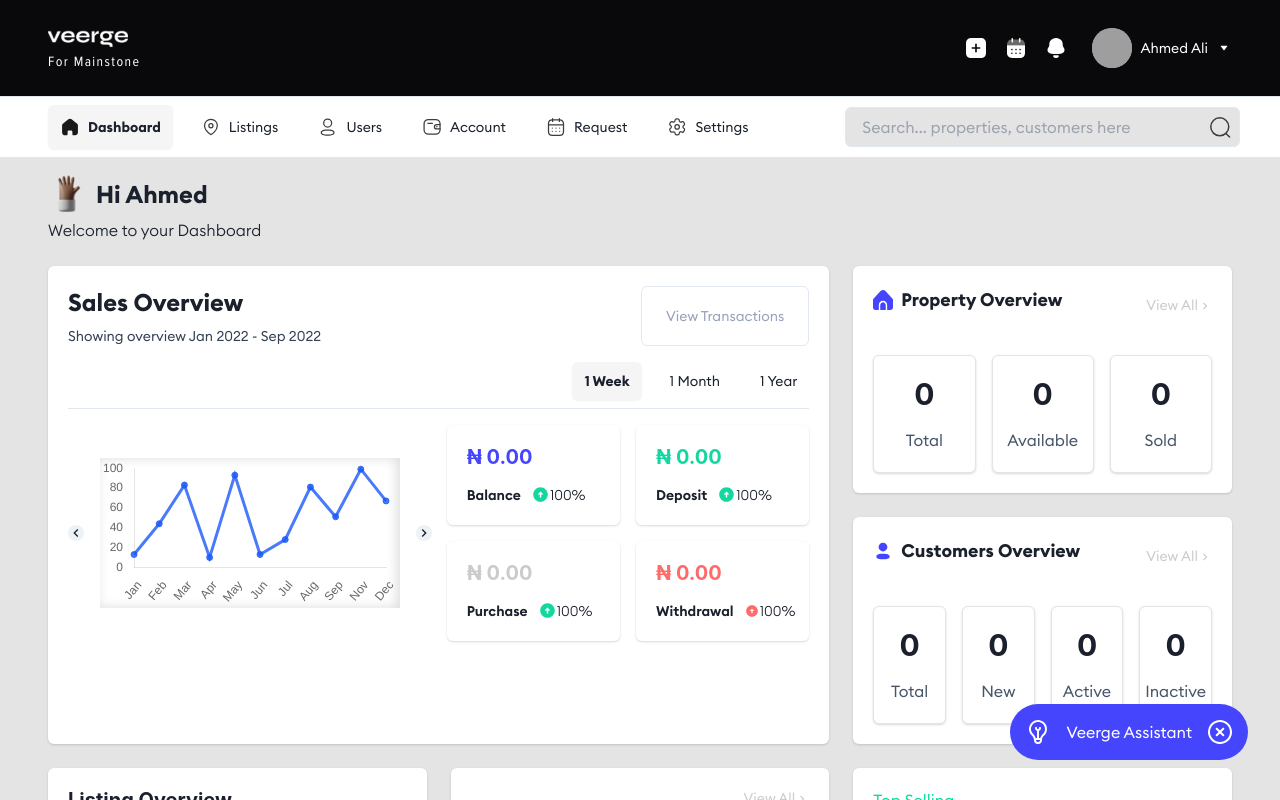
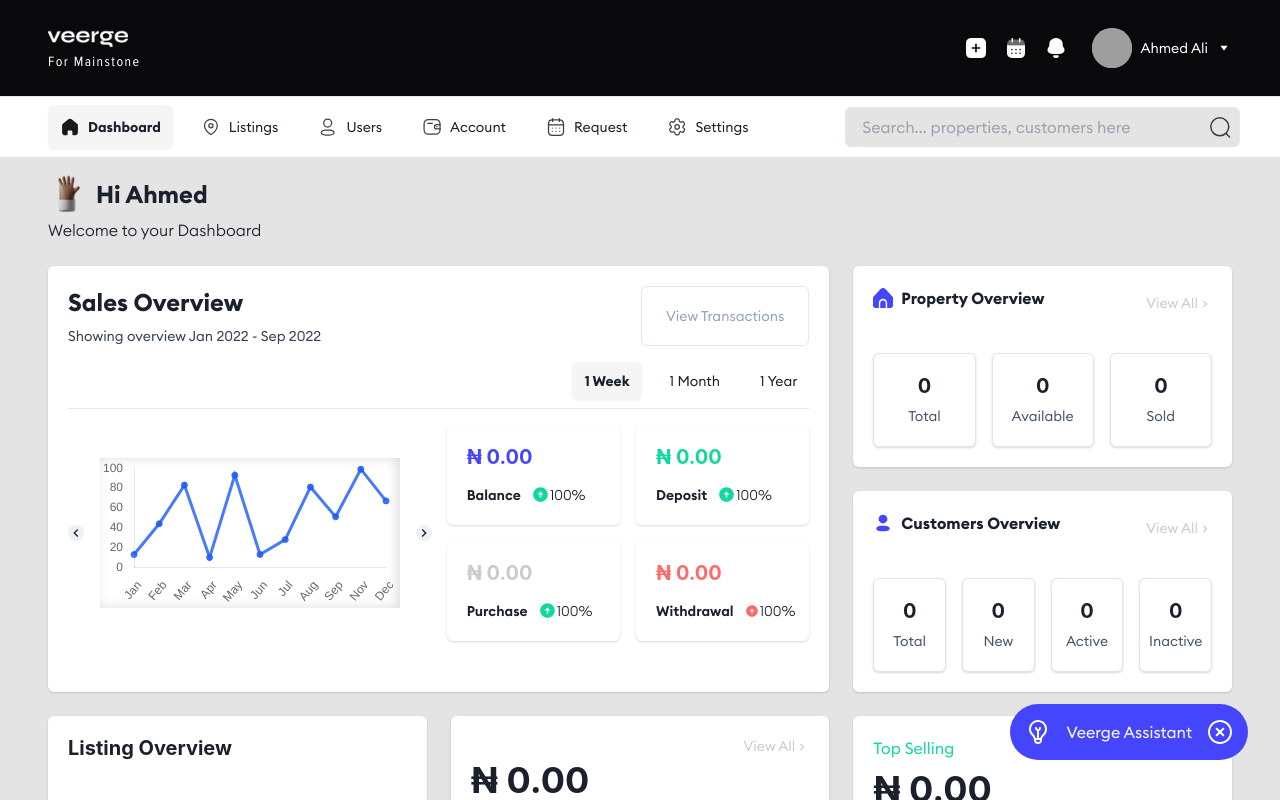
Before and after one commit to kaasikodes/verge, a Next.js app: page / in a window 1280 px wide. Shown: the top 800 px of the page. Built offline with nearby package versions, Linux system fonts and the light colour scheme; grey boxes are pictures that could not be loaded.

Commit message:
chore: updates font size of overview insight card

```diff
--- a/src/modules/dashboard/overviewInsights/OverviewInsightCard.tsx
+++ b/src/modules/dashboard/overviewInsights/OverviewInsightCard.tsx
@@ -20,7 +20,7 @@ const OverviewInsightCard: React.FC<TProps> = ({
       <CardHeader className="flex justify-between items-baseline">
         <div className="flex items-center gap-2">
           <Image alt={title} src={iconSrc} width={20} height={20} />
-          <h6 className="font-bold text-lg">{title}</h6>
+          <h6 className="font-bold">{title}</h6>
         </div>
         {handleViewAll && (
           <button className="text-sm text-[#CBCBCB]">
@@ -33,9 +33,9 @@ const OverviewInsightCard: React.FC<TProps> = ({
       <CardBody className="flex gap-4 items-center w-full justify-stretch">
         {items.map((item, i) => (
           <Card key={i} border={`1px solid #E4E4E4`} className="flex-1">
-            <CardBody className="flex flex-col gap-4 items-center text-center">
-              <Heading size="lg">{item.value}</Heading>
-              <p className={`text-slate-600`}>{item.title}</p>
+            <CardBody className="flex flex-col gap-2 items-center text-center">
+              <Heading size="md">{item.value}</Heading>
+              <p className={`text-slate-600 text-sm`}>{item.title}</p>
             </CardBody>
           </Card>
         ))}
```
